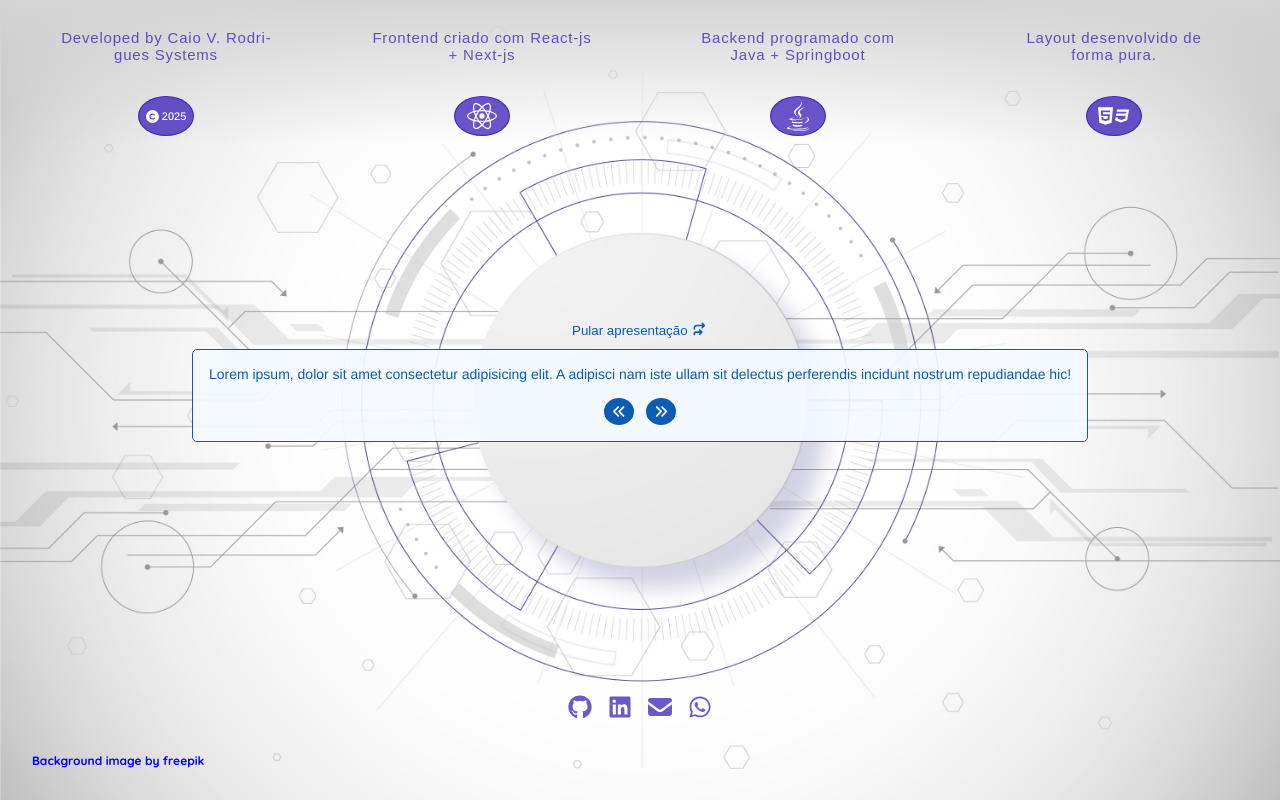
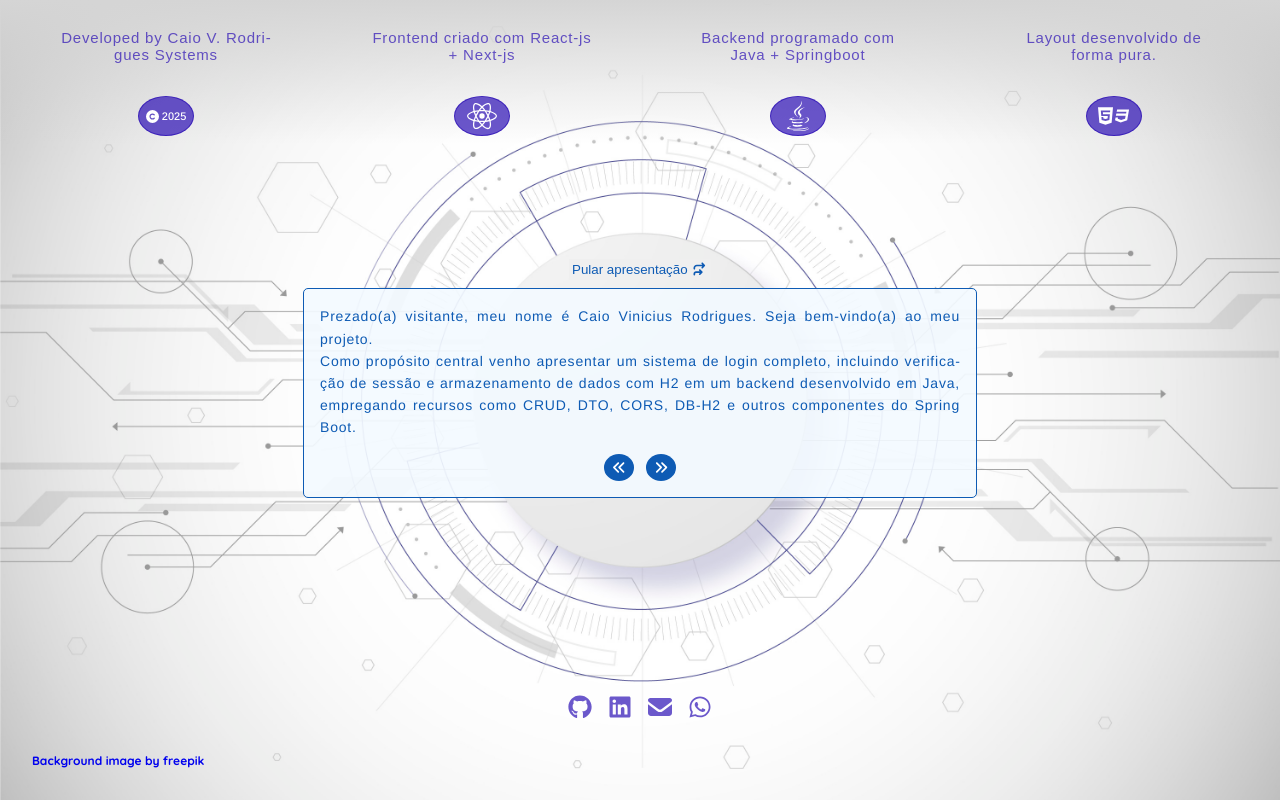
Before and after one commit to caaio-vrodrigues/caiosystems-clientside, a Next.js app: page /login in a window 1280 px wide. Built offline with nearby package versions, Linux system fonts and the light colour scheme; a web font is replaced by a local one.

Commit message:
segmentando o componente Welcome e renderizando o componente Card de forma dinâmica

```diff
--- a/src/components/login/welcome/Welcome.module.css
+++ b/src/components/login/welcome/Welcome.module.css
@@ -1,10 +1,3 @@
-.wrapSkipAndCard{
-  display: flex;
-  flex-direction: column;
-  justify-content: center;
-  align-items: center;
-}
-
 .buttonSkipPresentation{
   cursor: pointer;
   color: var(--colorPrimary);
@@ -19,46 +12,9 @@
   color: var(--colorPrimaryHover);
 }
 
-.wrapParagraphs{
+.wrapSkipAndCard{
   display: flex;
   flex-direction: column;
+  justify-content: center;
   align-items: center;
-  border: 1px solid var(--colorPrimary);
-  color: var(--colorPrimary);
-  background-color: rgba(243, 250, 255, 0.914);
-  padding: 1rem;
-  border-radius: 5px;
-  margin: 0 1rem;
-  font-size: var(--fontSizeText);
 }
-
-.wrapButtons{
-  width: 4.5rem;
-  display: flex;
-  justify-content: space-between;
-}
-
-.buttonNextPage{
-  margin-top: 1rem;
-  padding: .4rem;
-  max-width: 1.8rem;
-  border-radius: 50%;
-  border: none;
-  font-weight: 600;
-  color: white;
-  background-color: var(--colorPrimary);
-  cursor: pointer;
-  transition: var(--transition);
-}
-
-.buttonNextPage:hover{
-  transition: var(--transition);;
-  background-color: rgba(14, 92, 180, 0.693);
-}
-
-@media screen and (max-width: 250px){
-  .wrapParagraphs{
-    padding: .3rem;
-    font-size: 14px;
-  }
-}
--- a/src/components/login/welcome/Welcome.tsx
+++ b/src/components/login/welcome/Welcome.tsx
@@ -1,31 +1,29 @@
+import { useContext, useState } from 'react';
+import { ContextMaster } from '@/context/ContextProvider';
+import { allPages } from '@/data/welcomeData';
 import { FontAwesomeIcon } from '@fortawesome/react-fontawesome';
-import { faArrowsTurnRight, faAnglesLeft, faAnglesRight } from '@fortawesome/free-solid-svg-icons';
+import { faArrowsTurnRight } from '@fortawesome/free-solid-svg-icons';
 import styles from './Welcome.module.css';
+import { Card } from './card/Card';
 
-export const Welcome = () =>
-  <div className={styles.wrapSkipAndCard}>
+export const Welcome = () => {
+  const [skipPresentation, setSkipPresentation] = useState<boolean>(false);
+  const { currentPage } = useContext(ContextMaster);
+  return <>
+    {allPages.map((page, id) => {
+      if(currentPage == id){
+        return !skipPresentation &&
+          <div key={id} className={styles.wrapSkipAndCard}>
             <button
               className={styles.buttonSkipPresentation}
-      onClick={()=>{}}
+              onClick={()=>setSkipPresentation(true)}
             >
               <span>Pular apresentação </span>
               <FontAwesomeIcon icon={faArrowsTurnRight}/>
             </button>
-    <div className={styles.wrapParagraphs}>
-      <div className={styles.paragraphBlock}>
-        Lorem ipsum, dolor sit amet consectetur adipisicing elit. A adipisci nam iste ullam sit delectus perferendis incidunt nostrum repudiandae hic!
+            <Card key={id} strs={page}/>
           </div>
-      <div className={styles.wrapButtons}>
-        <FontAwesomeIcon
-          icon={faAnglesLeft}
-          className={styles.buttonNextPage}
-          onClick={()=>{}}
-        />
-        <FontAwesomeIcon
-          icon={faAnglesRight}
-          className={styles.buttonNextPage}
-          onClick={()=>{}}
-        />
-      </div>
-    </div>
-  </div>
+      }
+    })}
+  </>
+}
--- /dev/null
+++ b/src/components/login/welcome/card/Card.module.css
@@ -0,0 +1,69 @@
+.wrapParagraphs{
+  display: flex;
+  flex-direction: column;
+  align-items: center;
+  border: 1px solid var(--colorPrimary);
+  color: var(--colorPrimary);
+  background-color: rgba(243, 250, 255, 0.914);
+  padding: 1rem;
+  border-radius: 5px;
+  margin: 0 1rem;
+  font-size: var(--fontSizeText);
+}
+
+.paragraphBlock{
+  min-height: 8rem;
+  line-height: var(--lineHeight);
+  text-align: justify;
+}
+
+.paragraphBlock p{
+  max-width: 40rem;
+  hyphens: auto;
+  letter-spacing: var(--letterSpacingText);
+}
+
+.wrapButtons{
+  width: 4.5rem;
+  display: flex;
+  justify-content: space-between;
+}
+
+.buttonNextPage{
+  margin-top: 1rem;
+  padding: .4rem;
+  max-width: 1.8rem;
+  border-radius: 50%;
+  border: none;
+  font-weight: 600;
+  color: white;
+  background-color: var(--colorPrimary);
+  cursor: pointer;
+  transition: var(--transition);
+}
+
+.buttonNextPage:hover{
+  transition: var(--transition);;
+  background-color: rgba(14, 92, 180, 0.693);
+}
+
+.wrapLink{
+  padding-top: 1rem;
+}
+
+.wrapLink a{
+  color: var(--purpleBlue);
+  text-decoration: none;
+  font-weight: bold;
+}
+
+.wrapLink a:hover{
+  color: rgba(14, 92, 180, 0.693);
+}
+
+@media screen and (max-width: 250px){
+  .wrapParagraphs{
+    padding: .3rem;
+    font-size: 14px;
+  }
+}
--- /dev/null
+++ b/src/components/login/welcome/card/Card.tsx
@@ -0,0 +1,45 @@
+import { ContextMaster } from '@/context/ContextProvider';
+import { useContext } from 'react';
+import { FontAwesomeIcon } from '@fortawesome/react-fontawesome';
+import { faAnglesLeft, faAnglesRight } from '@fortawesome/free-solid-svg-icons';
+import styles from './Card.module.css';
+import Link from 'next/link';
+
+type Props = {
+  strs: {
+    id: number,
+    str: string,
+  }[],
+};
+
+export const Card = ({ strs }: Props) => {
+  const { currentPage, setCurrentPage  } = useContext(ContextMaster);
+
+  return(
+    <div className={styles.wrapParagraphs}>
+      <div className={styles.paragraphBlock}>
+        {strs.map(p =>
+          p.id == 100 ?
+            <div key={p.id} className={`${styles.wrapLink}`}>
+              <Link href={p.str} target='_blank'>
+                {'certificado-caio-oracle-java-se8'}
+              </Link>
+            </div>
+            : <p key={p.id}>{p.str}</p>
+        )}
+      </div>
+      <div className={styles.wrapButtons}>
+        <FontAwesomeIcon
+          icon={faAnglesLeft}
+          className={styles.buttonNextPage}
+          onClick={()=>setCurrentPage(currentPage > 0 ? currentPage - 1 : 0)}
+        />
+        <FontAwesomeIcon
+          icon={faAnglesRight}
+          className={styles.buttonNextPage}
+          onClick={()=>setCurrentPage(currentPage + 1)}
+        />
+      </div>
+    </div>
+  );
+}
--- a/src/context/ContextProvider.tsx
+++ b/src/context/ContextProvider.tsx
@@ -9,17 +9,21 @@ type ProviderProps = { children: ReactNode; }
 
 type TContextMaster = {
   endPreview: boolean,
+  currentPage: number,
   setEndPreview: Dispatch<SetStateAction<boolean>>
+  setCurrentPage: Dispatch<SetStateAction<number>>,
 }
 
 export const ContextMaster = createContext<TContextMaster>({
-  endPreview: false,
-  setEndPreview: ()=>{}
+  endPreview: false, setEndPreview: ()=>{},
+  currentPage: 0, setCurrentPage: ()=>{},
 });
 
 export const ContextProvider = ({ children }: ProviderProps): React.ReactNode =>{
   const [endPreview, setEndPreview] = useState<boolean>(false);
-  const contextValue: TContextMaster = { endPreview, setEndPreview }
+  const [currentPage, setCurrentPage] = useState<number>(0);
+
+  const contextValue: TContextMaster = { endPreview, setEndPreview, currentPage, setCurrentPage }
 
   return (
     <ContextMaster.Provider value={contextValue}>
--- /dev/null
+++ b/src/data/welcomeData.ts
@@ -0,0 +1,76 @@
+export const allPages = [
+  [
+    {
+      id: 0,
+      str: "Prezado(a) visitante, meu nome é Caio Vinicius Rodrigues. Seja bem-vindo(a) ao meu projeto."
+    },
+    {
+      id: 1,
+      str: "Como propósito central venho apresentar um sistema de login completo, incluindo verificação de sessão e armazenamento de dados com H2 em um backend desenvolvido em Java, empregando recursos como CRUD, DTO, CORS, DB-H2 e outros componentes do Spring Boot."
+    }
+  ],
+  [
+    {
+      id: 0,
+      str: "Antes da criação de uma nova conta de usuário para acesso ao aplicativo, apresento um breve resumo do desenvolvimento do projeto. O objetivo é fornecer uma compreensão dos recursos que utilizei para construi-lo."
+    },
+  ],
+  [
+    {
+      id: 0,
+      str: "Este projeto possui duas aplicações distintas: uma para o front-end e outra para o back-end. Para estabelecer a comunicação entre elas, optei pela arquitetura REST, sendo essa a abordagem mais usual para o consumo de APIs."
+    },
+  ],
+  [
+    {
+      id: 0,
+      str: "Para desenvolver o frontend, utilizei o React-js juntamente com Next-js. Esta combinação oferece os recursos essenciais para a estrutura da aplicação. A escolha do React deve-se à sua capacidade de componentização e segmentação do código combinada com um sistema de reações isoladas que contribui para um desenvolvimento prático e organizado."
+    },
+  ],
+  [
+    {
+      id: 0,
+      str: "O design da aplicação foi desenvolvido integralmente com HTML e CSS, não houve utilização de frameworks ou bibliotecas como Bootstrap ou Materialize para componetes com design customizado. Para a responsividade do layout, sua implementação foi realizada utilizando exclusivamente as propriedades de redimensionamento do CSS puro."
+    },
+  ],
+  [
+    {
+      id: 0,
+      str: "Para o desenvolvimento do backend, utilizei a linguagem de programação Java, na qual pretendo me especializar a nível sênior."
+    },
+    {
+      id: 1,
+      str: "O framework Springboot foi essencial para o desenvolvimento do aplicativo. A combinação de Java + Springboot proporciona uma estruturação eficaz de pacotes no desenvolvimento do backend. Isso facilita a criação de API's para serviços REST, como os empregados neste projeto."
+    },
+  ],
+  [
+    {
+      id: 0,
+      str: "Para manter as aplicações acessíveis em tempo real, utilizo duas plataformas de hospedagem diferentes, uma para o front e outra para o backend."
+    },
+    {
+      id: 1,
+      str: "O frontend está hospedado na plataforma Vercel, enquanto o backend está hospedado na plataforma Render."
+    },
+  ],
+  [
+    {
+      id: 0,
+      str: "Aqui finalizo a prévia sobre a construção do sistema. Ao acessar, o usuário encontrará os links para os códigos-fonte das duas aplicações no GitHub."
+    },
+  ],
+  [
+    {
+      id: 0,
+      str: "Abaixo está um link para visualização da minha certificação pela Oracle em Java SE-8, recém obtida."
+    },
+    {
+      id: 1,
+      str: "Grato pela atenção!"
+    },
+    {
+      id: 100,
+      str: "https://drive.google.com/file/d/1argLFej-MW0uKnYBDq-xTUDd2-IUYRuU/view?usp=sharing"
+    },
+  ],
+]
```
Lines whose indentation alone changed are shown as unchanged.
